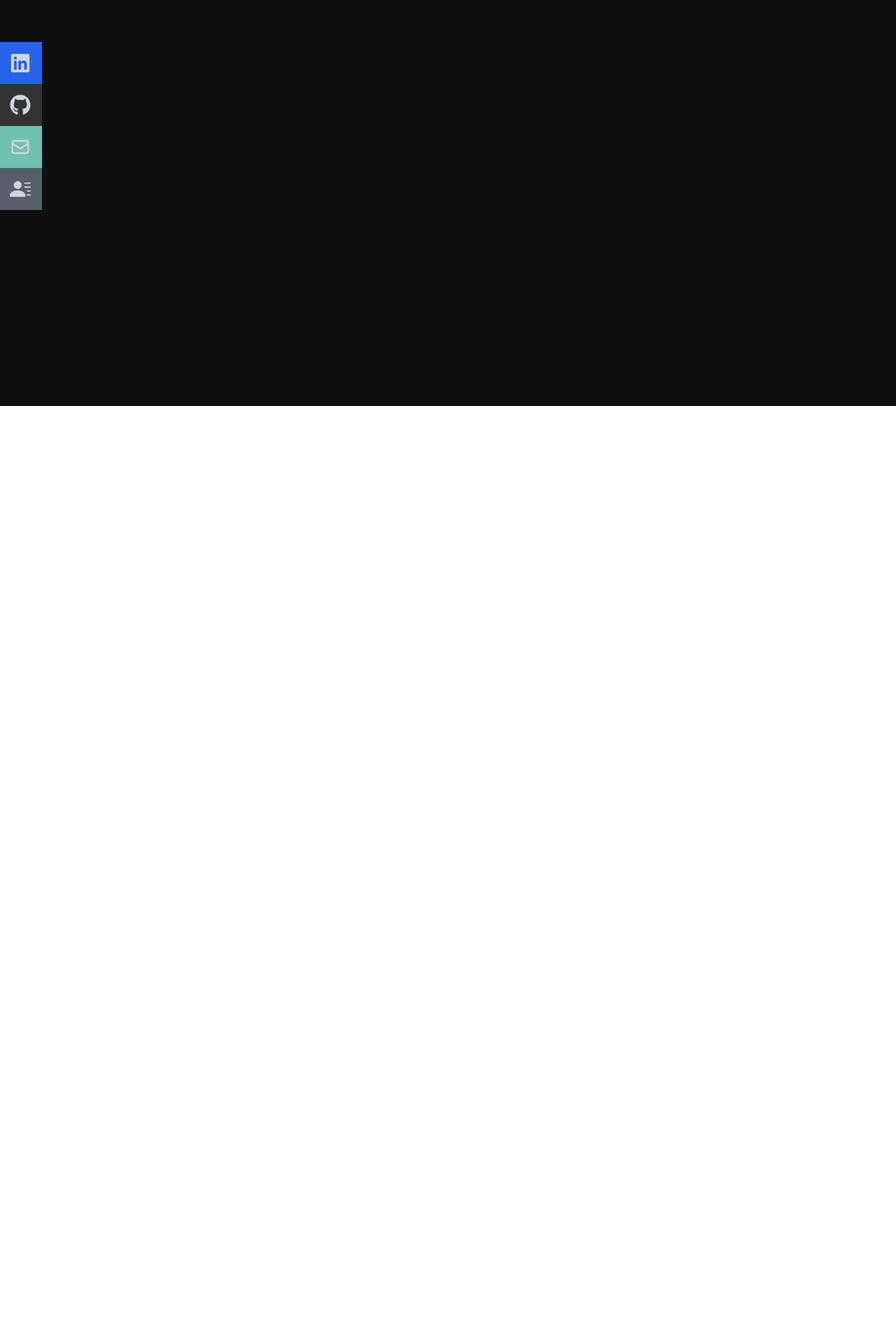
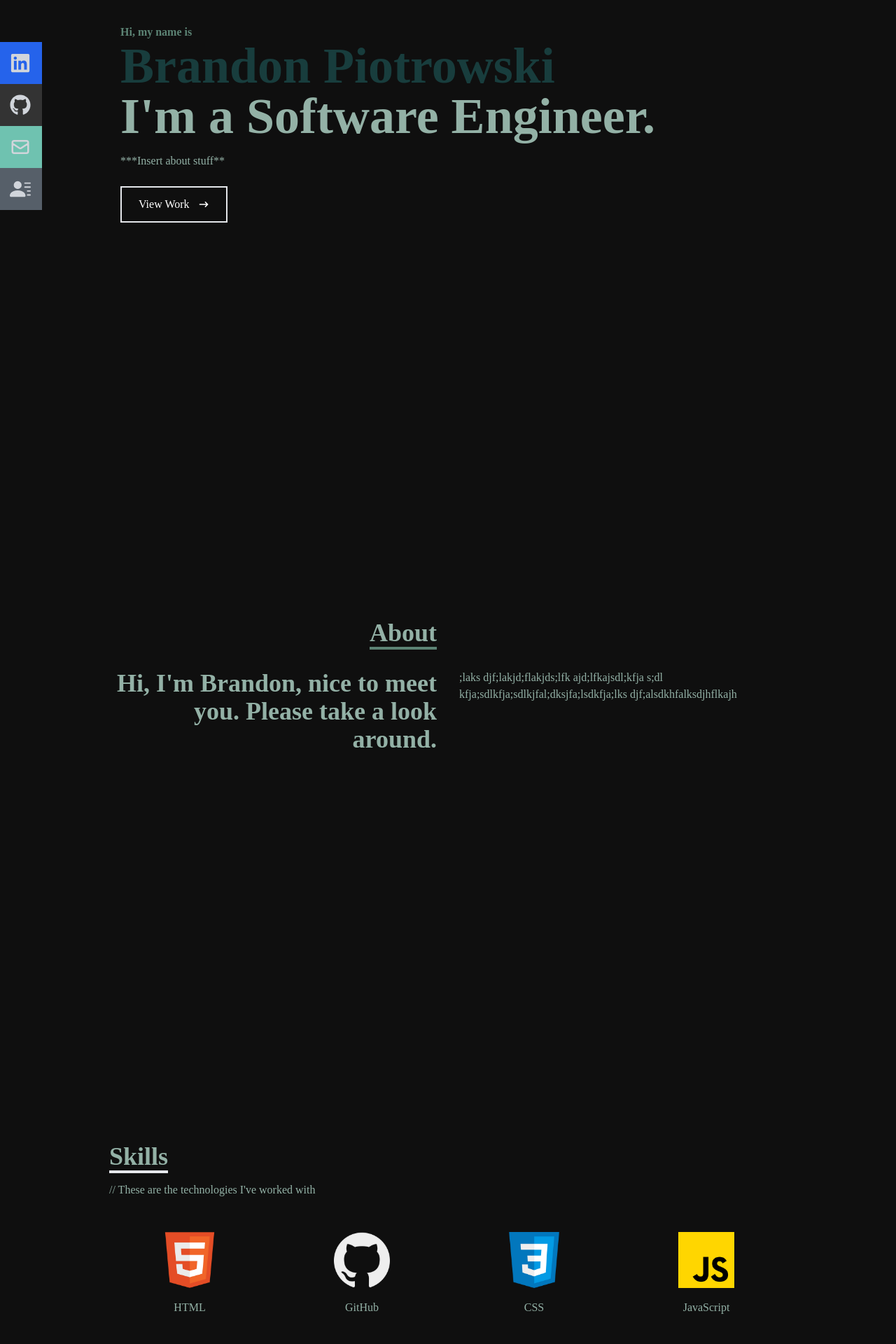
Before and after one commit to bpiotrowski154/Portfolio, a React (Create React App) app: page /projects in a window 1280 px wide. Shown: the part 220-2140 px from the top of the page at 70% size. Before the commit the page ends 800 px from the top, so only its background shows below. Built offline with nearby package versions, Linux system fonts and the light colour scheme.

Commit message:
Some tabs done

```diff
--- a/src/App.js
+++ b/src/App.js
@@ -1,5 +1,13 @@
+import About from "./components/About";
 import Home from "./components/Home";
 import Navbar from "./components/Navbar";
+import Projects from "./components/Projects";
+import Skills from "./components/Skills";
+
+// #0F0F0F
+// #183D3D
+// #5C8374
+// #93B1A6
 
 
 function App() {
@@ -7,6 +15,9 @@
     <div>
       <Navbar />
       <Home />
+      <About />
+      <Skills />
+      <Projects />
     </div>
   );
 }
--- /dev/null
+++ b/src/components/About.jsx
@@ -0,0 +1,30 @@
+import React from 'react'
+
+const About = () => {
+  return (
+    <div name='about' className='w-full h-screen bg-[#0F0F0F]'>
+        <div className='flex flex-col justify-center items-center w-full h-full'>
+            <div className='max-w-[1000px] w-full grid grid-cols-2 gap-8'>
+                <div className='sm:text-right pb-8 pl-4'>
+                    <p className='text-4xl font-bold inline border-b-4 border-[#5C8374]'>
+                        About
+                    </p>
+                </div>
+                <div></div>
+            </div>
+            <div className='max-w-[1000px] w-full grid sm:grid-cols-2 gap-8 px-4'>
+                <div className='sm:text-right text-4xl font-bold'>
+                    <p>
+                        Hi, I'm Brandon, nice to meet you. Please take a look around.
+                    </p>
+                </div>
+                <div>
+                    <p>;laks djf;lakjd;flakjds;lfk ajd;lfkajsdl;kfja s;dl kfja;sdlkfja;sdlkjfal;dksjfa;lsdkfja;lks djf;alsdkhfalksdjhflkajh</p>
+                </div>
+            </div>
+        </div>
+    </div>
+  );
+};
+
+export default About
--- a/src/components/Home.jsx
+++ b/src/components/Home.jsx
@@ -3,7 +3,31 @@
 
 const Home = () => {
   return (
-    <div className='w-full h-screen bg-[#0F0F0F]'>
+    <div name='home' className='w-full h-screen bg-[#0F0F0F]'>
+
+        {/* Container */}
+        <div className='max-w-[1000px] mx-auto px-8 flex flex-col justify-center h-full'>
+            <p className='text-[#5C8374] font-bold'>
+                Hi, my name is
+            </p>
+            <h1 className='text-[#183D3D] text-4xl sm:text-7xl font-bold'>
+                Brandon Piotrowski
+            </h1>
+            <h2 className='text-[#93B1A6] text-4xl sm:text-7xl font-bold'>
+                I'm a Software Engineer.
+            </h2>
+            <p className='text-[#93B1A6] py-4 max-w-[700px]'>
+                ***Insert about stuff**
+            </p>
+            <div>
+                <button className='text-white group border-2 px-6 py-3 my-2 flex items-center hover:bg-[#5C8374] hover:border-[#5C8374]'>
+                    View Work
+                    <span className='group-hover:rotate-90 duration-300'>
+                        <HiArrowNarrowRight className='ml-3' />
+                    </span>
+                </button>
+            </div>
+        </div>
 
     </div>
   )
--- /dev/null
+++ b/src/components/Projects.jsx
@@ -0,0 +1,36 @@
+import React from 'react'
+
+const Projects = () => {
+  return (
+    <div name='projects' className='w-full md:h-screen bg-[#0F0F0F]'>
+        {/* Container */}
+        <div className='max-w-[1000px] mx-auto p-4 flex flex-col justify-center w-full h-full'>
+            <div className='pb-8'>
+                <p className='text-4xl font-bold inline border-b-4 '>Projects</p>
+                <p>// Check out some of my projects</p>
+            </div>
+
+            {/* Project Container */}
+            <div>
+                <div>
+                    <div>
+                        <span>
+
+                        </span>
+                        <div>
+                            <a href="/">
+                                <button></button>
+                            </a>
+                            <a href="/">
+                                <button></button>
+                            </a>
+                        </div>
+                    </div>
+                </div>
+            </div>
+        </div>
+    </div>
+  )
+}
+
+export default Projects
--- /dev/null
+++ b/src/components/Skills.jsx
@@ -0,0 +1,42 @@
+import React from 'react'
+
+import HTML from '../assets/html.png'
+import GitHub from '../assets/github.png'
+import CSS from '../assets/css.png'
+import JavaScript from '../assets/javascript.png'
+
+const Skills = () => {
+  return (
+    <div name='skills' className='w-full h-screen bg-[#0F0F0F]'>
+        {/* Container */}
+        <div className='max-w-[1000px] mx-auto p-4 flex flex-col justify-center w-full h-full'>
+            <div>
+                <p className='text-4xl font-bold inline border-b-4'>Skills</p>
+                <p className='py-4'>// These are the technologies I've worked with</p>
+            </div>
+
+            {/* Icon Container */}
+            <div className='w-full grid grid-cols-2 sm:grid-cols-4 gap-4 text-center py-8'>
+                <div className='hover:scale-110 duration-500'>
+                    <img className='w-20 mx-auto' src={HTML} alt="HTML icon" />
+                    <p className='my-4'>HTML</p>
+                </div>
+                <div className='hover:scale-110 duration-500'>
+                    <img className='w-20 mx-auto' src={GitHub} alt="GitHub icon" />
+                    <p className='my-4'>GitHub</p>
+                </div>
+                <div className='hover:scale-110 duration-500'>
+                    <img className='w-20 mx-auto' src={CSS} alt="CSS icon" />
+                    <p className='my-4'>CSS</p>
+                </div>
+                <div className='hover:scale-110 duration-500'>
+                    <img className='w-20 mx-auto' src={JavaScript} alt="JavaScript icon" />
+                    <p className='my-4'>JavaScript </p>
+                </div>
+            </div>
+        </div>
+    </div>
+  )
+}
+
+export default Skills
--- a/src/index.css
+++ b/src/index.css
@@ -6,10 +6,11 @@
 
 @layer base {
     body {
-        @apply font-['IBM_Plex_Mono']
+        @apply font-['IBM_Plex_Mono'];
+        @apply text-[#93B1A6];
     }
     li {
         @apply px-4;
-        @apply cursor-pointer
+        @apply cursor-pointer;
     }
 }
```
